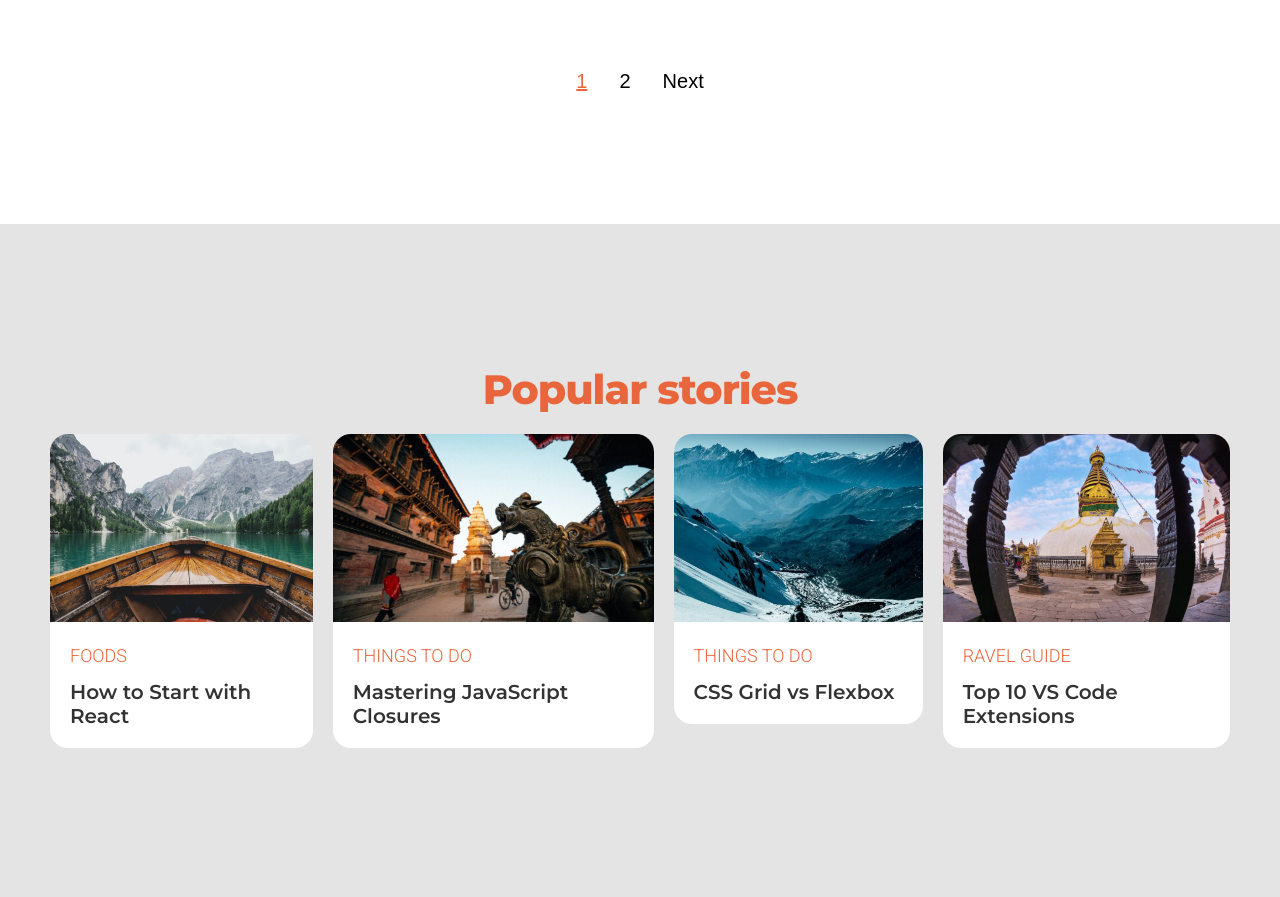
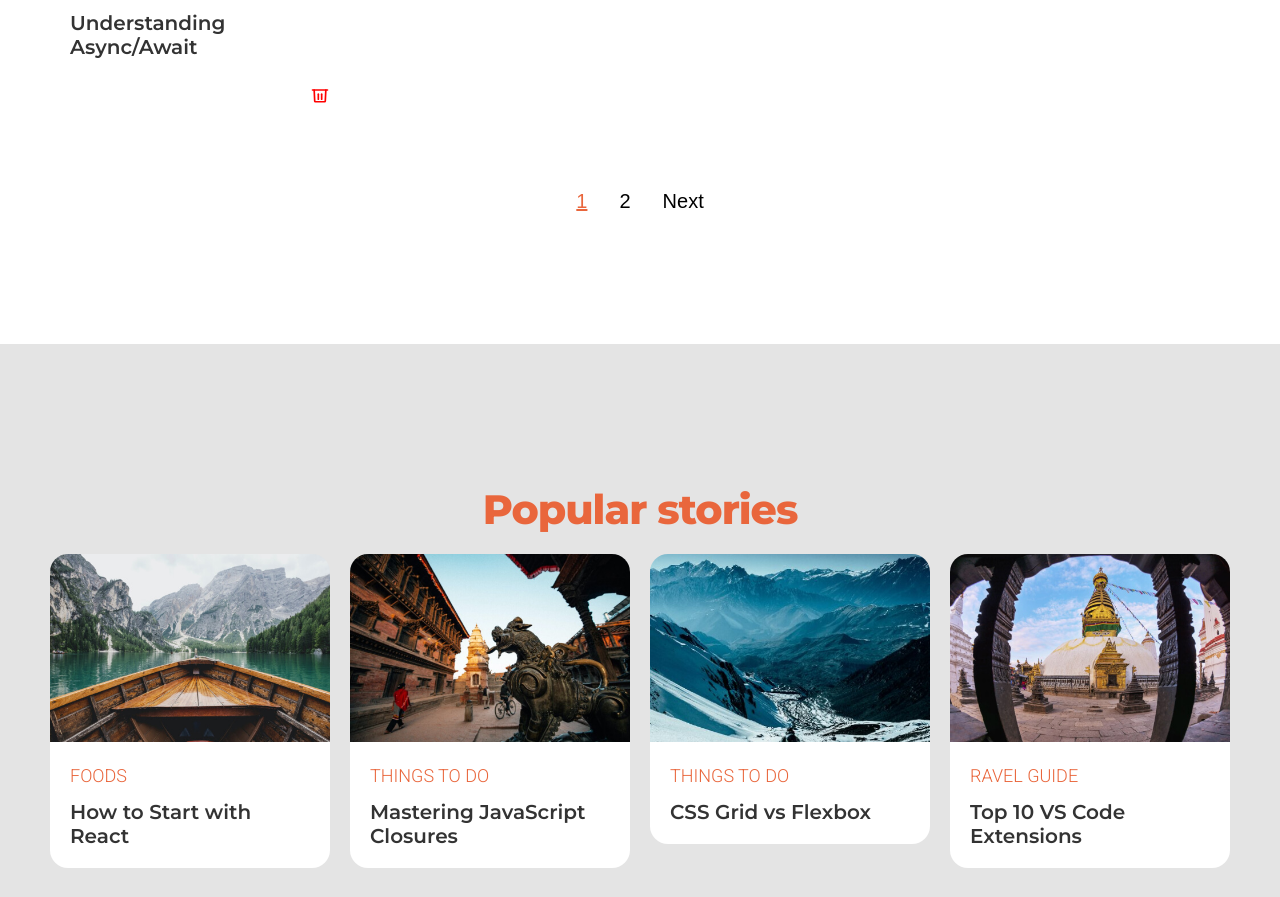
Before and after one commit to alsubogdanov/projectTravelInClass, a React (Create React App) app: page /blog in a window 1280 px wide. Shown: the part 1299-2196 px from the top of the page. Built offline with nearby package versions, Linux system fonts and the light colour scheme.

Commit message:
delete article

```diff
--- a/src/components/ArticleCard.jsx
+++ b/src/components/ArticleCard.jsx
@@ -1,22 +1,53 @@
-import React from 'react';
-import { Link } from 'react-router-dom';
+// ArticleCard.jsx
+import React from "react";
+import { Link } from "react-router-dom";
 
-function ArticleCard({ article, onClick }) {
-  const handleClick = (e) => {
-    if (onClick) {
-      onClick(e);
+function ArticleCard({ article, onDelete, canDelete = false }) {
+  const handleDelete = (e) => {
+    e.preventDefault(); // чтобы не перейти по ссылке
+    if (
+      onDelete &&
+      window.confirm(
+        `Вы действительно хотите удалить эту статью: "${article.title}"?`
+      )
+    ) {
+      onDelete(article.id);
     }
   };
+
   return (
-    <Link className='card' to={'/article/' + article.id} onClick={handleClick}>
-      <div className='card__img'>
-        <img src={article.img} alt='' />
-      </div>
-      <div className='card_desc d-flex f-column g1'>
-        <p>{article.category}</p>
-        <h3>{article.title}</h3>
-      </div>
-    </Link>
+    <div className="card__wrap">
+      <Link className="card" to={"/article/" + article.id}>
+        <div className="card__img">
+          <img src={article.img} alt="" />
+        </div>
+        <div className="card_desc d-flex f-column g1">
+          <p>{article.category}</p>
+          <h3>{article.title}</h3>
+        </div>
+      </Link>
+
+      {canDelete && (
+        <button className="btn btn-danger mt1" onClick={handleDelete}>
+          <svg
+            xmlns="http://www.w3.org/2000/svg"
+            width="20"
+            height="20"
+            viewBox="0 0 24 24"
+            fill="none"
+            stroke="red"
+            strokeWidth="2"
+            strokeLinecap="round"
+            strokeLinejoin="round"
+          >
+            <polyline points="3 6 5 6 21 6"></polyline>
+            <path d="M19 6L18.333 19.333C18.3 19.777 17.966 20.111 17.522 20.111H6.478C6.034 20.111 5.7 19.777 5.667 19.333L5 6"></path>
+            <line x1="10" y1="11" x2="10" y2="17"></line>
+            <line x1="14" y1="11" x2="14" y2="17"></line>
+          </svg>
+        </button>
+      )}
+    </div>
   );
 }
 
--- a/src/components/ArticleForm.jsx
+++ b/src/components/ArticleForm.jsx
@@ -146,7 +146,7 @@ function ArticleForm({ article, onSave, onCancel }) {
         <label>Content:</label>
         <JoditEditor
           ref={editor}
-          defaultValue={formData.content}
+          value={formData.content}
           config={editorConfig}
           onBlur={(newContent) =>
             setFormData({ ...formData, content: newContent })
--- a/src/components/BlogPage.jsx
+++ b/src/components/BlogPage.jsx
@@ -364,6 +364,14 @@ function BlogPage() {
     description: "",
     content: "", // строка HTML для Jodit
   };
+  const handleDeleteArticle = (id) => {
+    const updatedArticles = articles.filter((article) => article.id !== id);
+    setArticles(updatedArticles);
+    const updatedFiltered = filteredArticles.filter(
+      (article) => article.id !== id
+    );
+    setFilteredArticles(updatedFiltered);
+  };
   return (
     <div>
       <Hero content={heroContent} />
@@ -391,7 +399,12 @@ function BlogPage() {
             {currentArticles &&
               currentArticles.length > 0 &&
               currentArticles.map((item) => (
-                <ArticleCard key={item.id} article={item} />
+                <ArticleCard
+                  key={item.id}
+                  article={item}
+                  onDelete={handleDeleteArticle}
+                  canDelete={true} // только здесь включаем Delete
+                />
               ))}
           </div>
 
@@ -443,13 +456,11 @@ function BlogPage() {
         <div className="container">
           <h2 className="section_title accent t-center mb2">Popular stories</h2>
           {articlesPopular && (
-            <ul className="d-flex g2">
+            <div className="d-flex g2">
               {articlesPopular.map((item, ind) => (
-                <li key={`popular-${ind}`}>
-                  <ArticleCard article={item} />
-                </li>
+                <ArticleCard key={`popular-${ind}`} article={item} />
               ))}
-            </ul>
+            </div>
           )}
         </div>
       </section>
@@ -457,13 +468,11 @@ function BlogPage() {
         <div className="container">
           <h2 className="section_title accent t-center mb2">Latest posts</h2>
           {articlesLasts && (
-            <ul className="d-flex g2">
+            <div className="d-flex g2">
               {articlesLasts.map((item, ind) => (
-                <li key={`popular-${ind}`}>
-                  <ArticleCard article={item} />
-                </li>
+                <ArticleCard key={`popular-${ind}`} article={item} />
               ))}
-            </ul>
+            </div>
           )}
         </div>
       </section>
--- a/src/components/SingleArticle.jsx
+++ b/src/components/SingleArticle.jsx
@@ -1,6 +1,6 @@
 import React, { useState } from "react";
 import Hero from "./Hero";
-import { Form, useParams } from "react-router-dom";
+import { Form, useNavigate, useParams } from "react-router-dom";
 import CommentWithoutReplay from "./CommentWithoutReplay";
 import CommentWithReplay from "./CommentWithReplay";
 import ArticleForm from "./ArticleForm";
@@ -8,7 +8,8 @@ import ArticleForm from "./ArticleForm";
 function SingleArticle() {
   const [isEditing, setIsEditing] = useState(false);
   const { id } = useParams();
-  console.log(id);
+  const navigate = useNavigate(); // <-- добавили useNavigate
+  // console.log(id);
 
   const [article, setArticle] = useState({
     id: 1,
@@ -69,6 +70,17 @@ function SingleArticle() {
     setArticle(updatedArticle);
     setIsEditing(false);
   };
+  // --- обработчик удаления ---
+  const handleDelete = () => {
+    // тут отправим в будущем запрос на сервер для удаления
+    const confirmDelete = window.confirm(
+      "Вы действительно хотите удалить эту статью?"
+    );
+    if (confirmDelete) {
+      setIsEditing(false);
+      navigate("/blog"); // <-- переходим на страницу блога
+    }
+  };
   return (
     <div>
       <Hero content={heroContent} />
@@ -103,7 +115,9 @@ function SingleArticle() {
                 <button className="btn" onClick={() => setIsEditing(true)}>
                   Edit
                 </button>
-                <button className="main_btn">Delete</button>
+                <button className="main_btn" onClick={handleDelete}>
+                  Delete
+                </button>
               </div>
             </div>
           )}
--- a/src/style/main.scss
+++ b/src/style/main.scss
@@ -256,7 +256,7 @@ article {
 }
 
 .card {
-  width: calc(100% / 4 - 10px);
+  // width: calc(100% / 4 - 10px);
   transition: all 0.3s;
   &:hover {
     transform: scale(1.02);
@@ -733,3 +733,23 @@ article {
     }
   }
 }
+.card__wrap {
+  position: relative;
+  padding-bottom: 3rem;
+  margin-bottom: 3rem;
+  width: calc(25% - 10px);
+
+  .btn-danger {
+    position: absolute;
+    bottom: 0;
+    right: 5px;
+    border: none;
+    background: transparent;
+    cursor: pointer;
+    padding: 0;
+    &:hover {
+      transform: scale(1.09);
+      transition: all 0.3s;
+    }
+  }
+}
```
